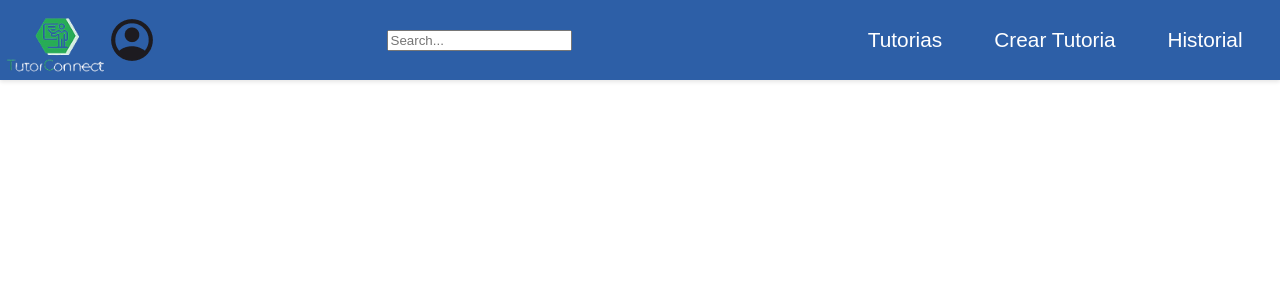
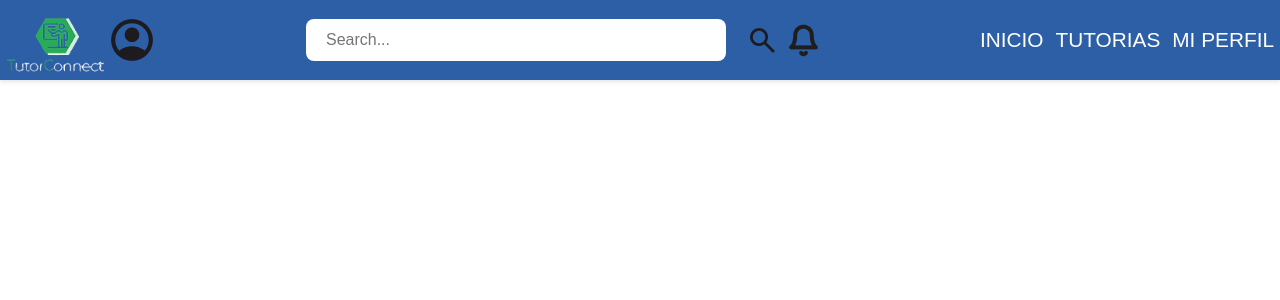
Before and after one commit to LuisAngel832/SistemaDeTutorias, a React (Vite) app: page / in a window 1280 px wide. Shown: the top 300 px of the page. Built offline with nearby package versions, Linux system fonts and the light colour scheme.

Commit message:
creacion del header de tutorado

```diff
--- a/src/Routes/AppRouter.jsx
+++ b/src/Routes/AppRouter.jsx
@@ -19,6 +19,8 @@ const AppRouter = () => {
       <Route path="/tutoria" element={<Tutoria />} />
       <Route path="/info-tutoria/" element={<InfoTutoria />} />
 
+      <Route path="/" element={<InfoTutoria />} />
+
       {/* Redirección en caso de ruta no válida */}
       <Route path="*" element={<Navigate to="/" />} />
     </Routes>
--- a/src/assets/css/components/header.css
+++ b/src/assets/css/components/header.css
@@ -40,11 +40,9 @@
     background-color: #2d5fa7;
     color: white;
     border: none;
-    font-size: 1rem;
     cursor: pointer;
     transition: background-color 0.3s ease;
     height: 100%;
-    width: 150px;
     font-size: 1.3rem;
 }
 
@@ -56,10 +54,50 @@
  .img-container{
     display: flex;
     align-items: center;
-    width: 10%;
+    max-width: 150px;
     justify-content: space-between;
  }
 
  .img-container .header-logo{
   transform: translateY(24px);
  }
+
+
+ /*-------------------estilos search-------------------------*/
+
+ .search-container {
+    display: flex;
+    align-items: center;
+    justify-content: center;
+    height: 100%;
+    width: 40%;
+  }
+
+  .search-container input {
+    width: 90%;
+    height: 40px;
+    border-radius: 8px;
+    border: none;
+    padding-left: 20px;
+    font-size: 1rem;
+    margin-right: 10px;
+  }
+
+  .search-container button {
+    background-color: #28AD56;
+    color: white;
+    border: none;
+    border-radius: 20px;
+    padding: 10px 20px;
+    font-size: 1rem;
+    cursor: pointer;
+    transition: background-color 0.3s ease;
+  }
+
+  .search-container button:hover {
+    background-color: #2d5fa7; /* Cambia el color al pasar el mouse */
+  }
+
+  .search-container img{
+    padding-left: 10px;
+  }
--- a/src/components/Tutorado/HeaderT.jsx
+++ b/src/components/Tutorado/HeaderT.jsx
@@ -1,23 +1,25 @@
 import logo from '../../assets/img/logo-header.png';
-import icon from  './../../assets/img/icon-perfil.png'
+import icon from './../../assets/img/icon-perfil.png'
 import '../../assets/css/components/header.css';
 import { Link } from 'react-router-dom';
 import Search from './search';
 
-const HeaderT  = () => {
+const HeaderT = () => {
   return (
     <header className="header">
+
       <div className="header-content">
         <div className="img-container">
-        <Link to='/'><img src={logo} alt="logo" className="header-logo" /></Link>
-        <img src={icon} alt="" />
-      </div>
-      <Search />
+          <Link to='/'><img src={logo} alt="logo" className="header-logo" /></Link>
+          <img src={icon} alt="" />
+        </div>
+
+        <Search />
 
         <div className='header-buttons'>
-            <Link to='/'><button>Tutorias</button></Link>
-            <Link to='crear-tutoria'><button>Crear Tutoria</button></Link>
-            <button>Historial</button>
+          <Link to=''><button>INICIO</button></Link>
+          <Link to=''><button>TUTORIAS</button></Link>
+          <button>MI PERFIL</button>
         </div>
       </div>
     </header>
--- a/src/components/Tutorado/search.jsx
+++ b/src/components/Tutorado/search.jsx
@@ -1,11 +1,14 @@
+import search from './../../assets/img/search.png';
+import notificacion from './../../assets/img/notificacion.png';
 const Search = () => {
   return (
-    <div className="flex items-center justify-center w-full">
+    <div className="search-container">
       <input
         type="text"
         placeholder="Search..."
-        className="w-1/2 p-2 border border-gray-300 rounded"
       />
+      <img src={search} alt="" />
+      <img src={notificacion} alt="" />
     </div>
   );
 }
```
Also changed, not shown: src/assets/img/notificacion.png (added), src/assets/img/search.png (added).
